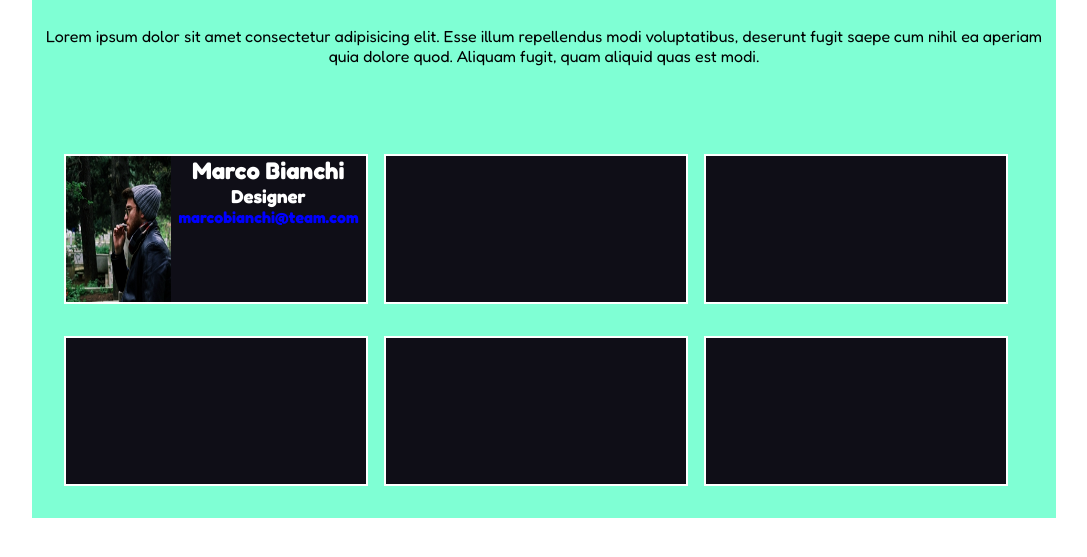
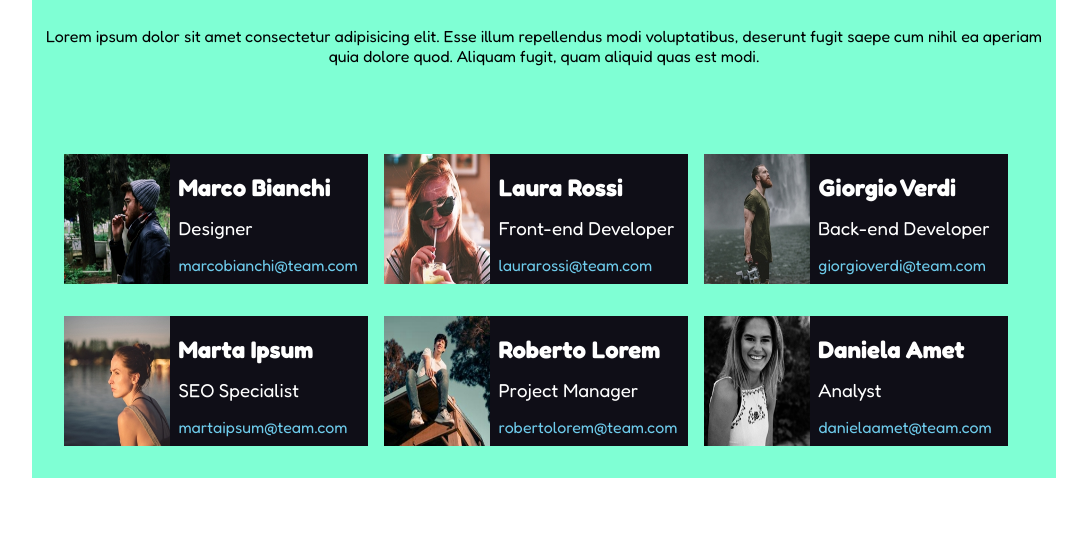
Before and after one commit to scurenza/html-css-float-cards, a plain HTML site: page index.html in a window 1280 px wide. Shown: the part 109-666 px from the top of the page, without its empty margins (96-1183 px from the left). Drawn offline with Linux system fonts and the light colour scheme.

Commit message:
file completato, modifiche finali

```diff
--- a/css/style.css
+++ b/css/style.css
@@ -35,11 +35,10 @@ p{
 
 /* columns */
 .column{
-    height: 150px;
+    height: 130px;
     width: calc(100% / 3 - 1em);
     background-color: #0f0e17;
     float: left;
-    border: 2px solid white;
     margin-right: 1em;
     margin-top: 2em;
 }
@@ -56,16 +55,27 @@ div img{
     height: 100%;
     width: 35%;
     float: left;
+    margin-right: 0.5em;
 }
 
-h2, h3{
+h2{
     color: white;
+    margin-top: .8em;
+}
+
+h3{
+    color: white;
+    margin-top: .8em;
+    font-weight: 400;
 }
 
 h4{
-    color: blue;
+    color: #6ecbeb;
+    margin-top: 1em;
+    font-weight: 400;
 }
 
 .card-data{
+    text-align: left;
 
 }
--- a/index.html
+++ b/index.html
@@ -52,16 +52,96 @@
                             <h4>marcobianchi@team.com</h4>
                         </div>
                     </div>
-                    <div class="column"></div>
-                    <div class="column"></div>
+                    <div class="column">
+                        <!-- img card -->
+                        <img src="img/female1.png" alt="Femmina 1">
+
+                        <div class="card-data">
+
+
+                            <!-- nome card -->
+                            <h2>Laura Rossi</h2>
+
+                            <!-- ruolo card -->
+                            <h3>Front-end Developer</h3>
+
+                            <!-- mail card -->
+                            <h4>laurarossi@team.com</h4>
+                        </div>
+                    </div>
+                    <div class="column">
+                        <!-- img card -->
+                        <img src="img/male2.png" alt="Maschio 2">
+
+                        <div class="card-data">
+
+
+                            <!-- nome card -->
+                            <h2>Giorgio Verdi</h2>
+
+                            <!-- ruolo card -->
+                            <h3>Back-end Developer</h3>
+
+                            <!-- mail card -->
+                            <h4>giorgioverdi@team.com</h4>
+                        </div>
+                    </div>
 
                 </div>
 
                 <div class="row">
                     <!-- colonne -->
-                    <div class="column"></div>
-                    <div class="column"></div>
-                    <div class="column"></div>
+                    <div class="column">
+                        <!-- img card -->
+                        <img src="img/female2.png" alt="Femmina 2">
+
+                        <div class="card-data">
+
+
+                            <!-- nome card -->
+                            <h2>Marta Ipsum</h2>
+
+                            <!-- ruolo card -->
+                            <h3>SEO Specialist</h3>
+
+                            <!-- mail card -->
+                            <h4>martaipsum@team.com</h4>
+                        </div>
+                    </div>
+                    <div class="column">
+                        <!-- img card -->
+                        <img src="img/male3.png" alt="Maschio 3">
+
+                        <div class="card-data">
+
+
+                            <!-- nome card -->
+                            <h2>Roberto Lorem</h2>
+
+                            <!-- ruolo card -->
+                            <h3>Project Manager</h3>
+
+                            <!-- mail card -->
+                            <h4>robertolorem@team.com</h4>
+                        </div>
+                    </div>
+                    <div class="column">
+                        <!-- img card -->
+                        <img src="img/female3.png" alt="Femmina 3">
+
+                        <div class="card-data">
+
+
+                            <!-- nome card -->
+                            <h2>Daniela Amet</h2>
+
+                            <!-- ruolo card -->
+                            <h3>Analyst</h3>
+
+                            <!-- mail card -->
+                            <h4>danielaamet@team.com</h4>
+                        </div>
+                    </div>
                 </div>
 
             </div>
```
